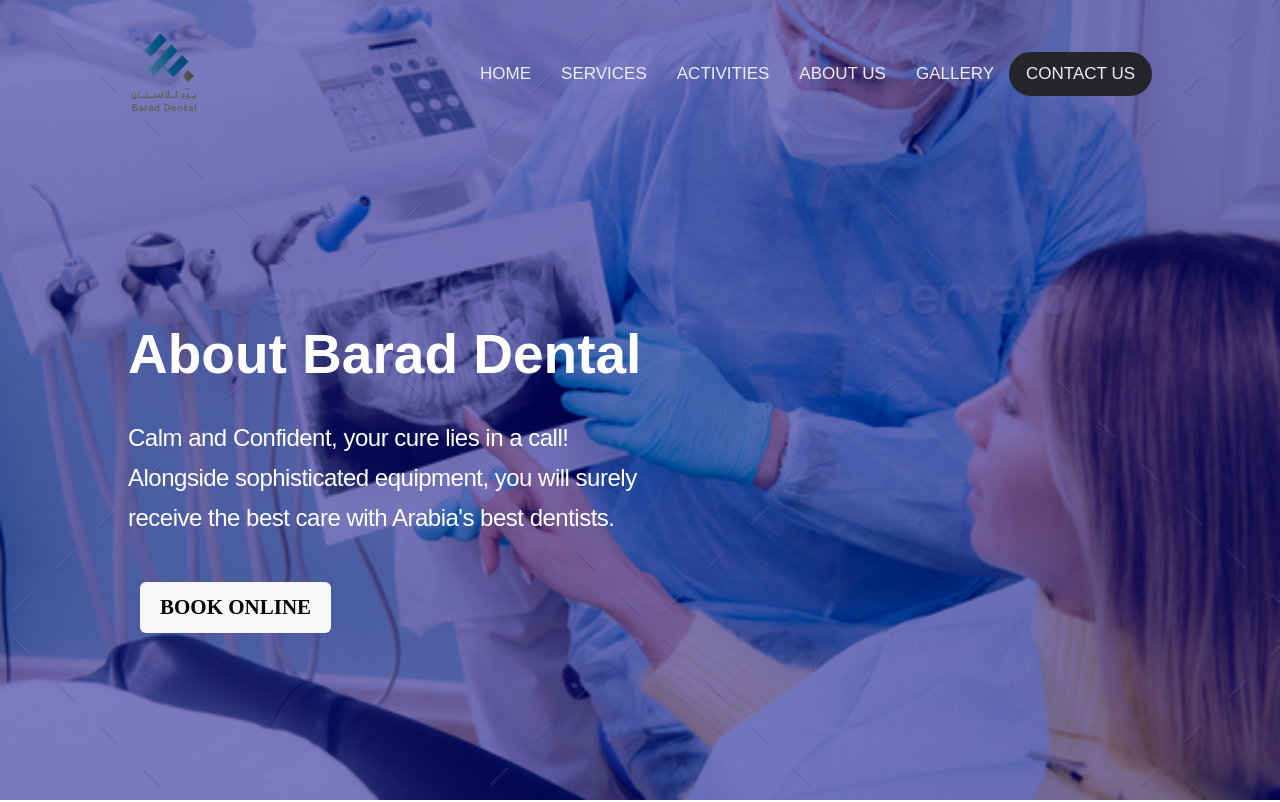
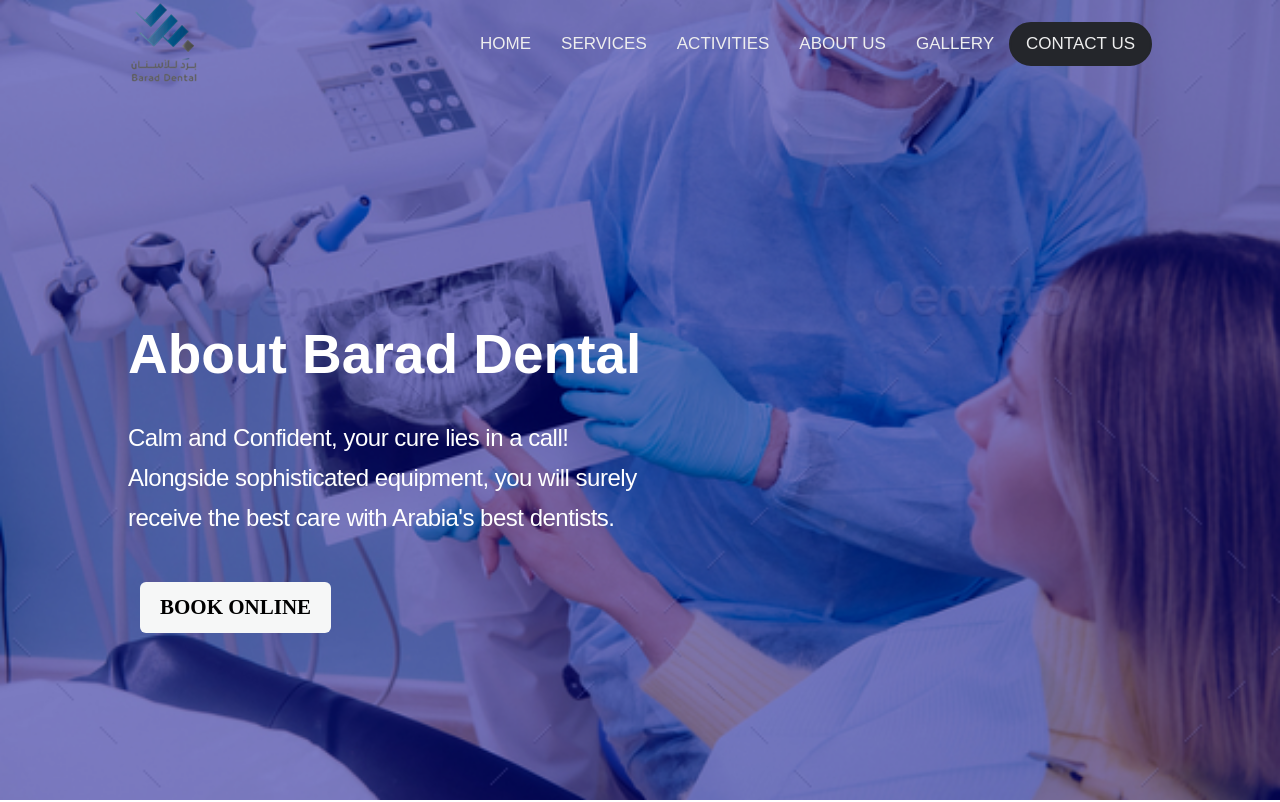
Before and after one commit to Coding-Queen89/coding-queen89.github.io, a plain HTML site: page About.html in a window 1280 px wide. Shown: the top 802 px of the page. Drawn offline with nearby package versions, Linux system fonts and the light colour scheme.

Commit message:
experimenting

```diff
--- a/make-shift.css
+++ b/make-shift.css
@@ -190,8 +190,8 @@ header {
     z-index: 99;
 }
 header .container {
-    padding-top: 32px;
-    padding-bottom: 32px;
+    padding-top: 2px;
+    padding-bottom: 2px;
     display: flex;
     justify-content: space-between;
     align-items:center;
```
